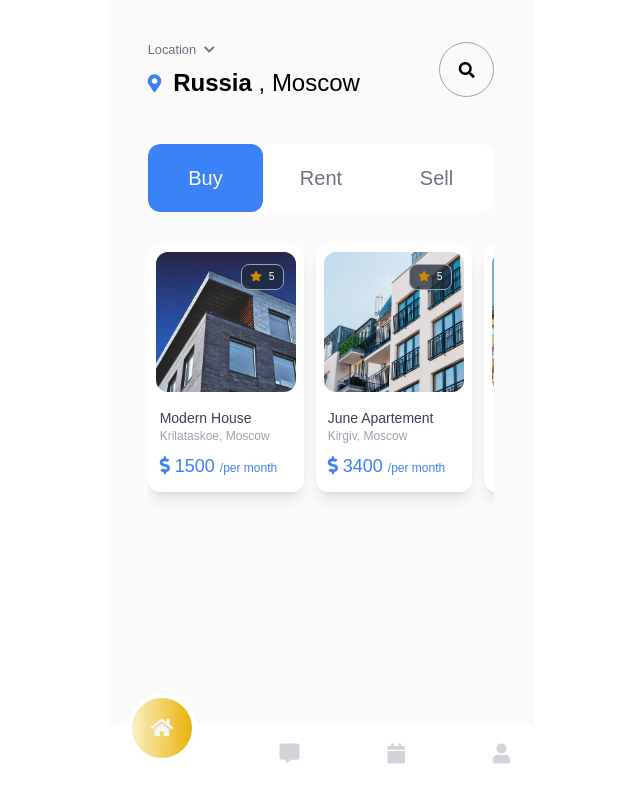
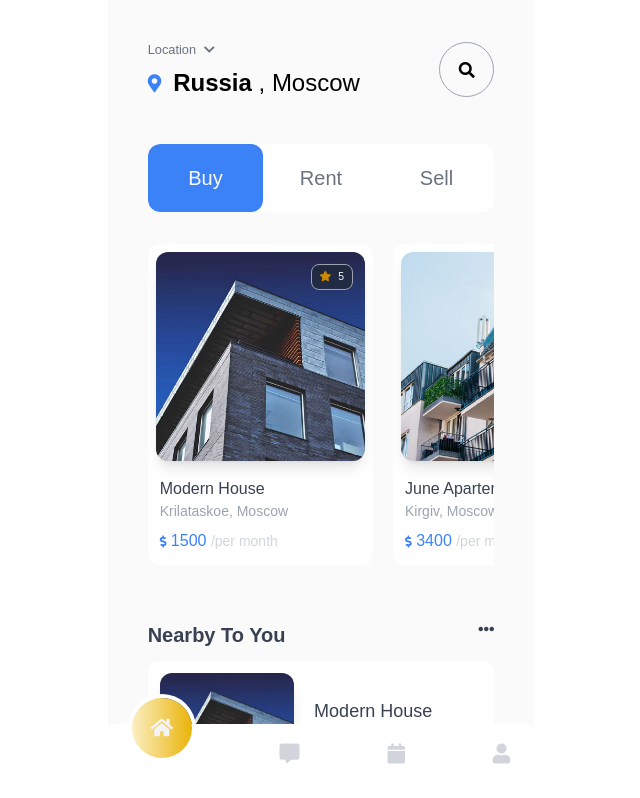
Before and after one commit to or-abdillh/real-state-app, a Vue app: page / in a window 1280 px wide. Shown: the top 798 px of the page, without its empty margins (319-959 px from the left). Built offline with nearby package versions, Linux system fonts and the light colour scheme.

Commit message:
Create list component and update card componnt

```diff
--- a/src/components/Card.vue
+++ b/src/components/Card.vue
@@ -1,19 +1,19 @@
 <template>
-  <section class="p-2 min-w-[45%] rounded-xl bg-white shadow-lg">
+  <section class="p-2 min-w-[65%] rounded-xl bg-white">
     <div class="relative">
       <span class="absolute top-3 right-3 text-xxs bg-gray-800 bg-opacity-75 text-gray-50 px-2 py-1 rounded-lg border border-gray-400">
         <i class="fa fa-star text-yellow-600 mr-1"></i>
         {{ source.rate }}
       </span>
-      <img :src="source.thumbnail" class="z-10 w-full rounded-xl" alt="image">
+      <img :src="source.thumbnail" class="z-10 w-full rounded-xl shadow-lg" alt="image">
     </div>
     <div class="mt-3 p-1">
-      <h1 class="font-medium text-sm text-gray-700">{{ source.name }}</h1>
-      <p class="mb-2 text-xs text-gray-400">{{ source.place }}</p>
-      <span class="text-lg font-medium text-blue-500">
-        <i class="fa fa-dollar-sign"></i>
+      <h1 class="font-medium text-base text-gray-700">{{ source.name }}</h1>
+      <p class="mb-2 text-sm text-gray-400">{{ source.place }}</p>
+      <span class="text-base font-medium text-blue-500">
+        <i class="fa fa-dollar-sign text-xs"></i>
         {{ source.price }}
-        <small class="text-xs">/per month</small>
+        <small class="text-sm text-gray-300">/per month</small>
       </span>
     </div>
   </section>
--- a/src/components/Carousell.vue
+++ b/src/components/Carousell.vue
@@ -8,7 +8,7 @@
 </style>
 
 <template>
-  <main class="no-scrollbar w-full pt-2 pb-8 mt-6 flex gap-3 overflow-scroll">
+  <main class="no-scrollbar w-full pt-2 pb-8 mt-6 flex gap-5 overflow-scroll">
     <template v-for="item in source" :key="item.id">
       <Card :source="item" />
     </template>
--- /dev/null
+++ b/src/components/List.vue
@@ -0,0 +1,24 @@
+<template>
+  <section class="mt-3 w-full bg-white rounded-xl flex items-center gap-5 p-3">
+    <img :src="source.thumbnail" class="w-5/12 rounded-xl shadow-lg" />
+    <div>
+      <h1 class="text-lg font-medium text-gray-700 mb-1">{{ source.name }}</h1>
+      <p class="text-gray-400 font-medium text-sm mb-2">{{ source.place }}</p>
+      <span class="text-blue-400 text-lg font-medium">
+        <i class="fa fa-dollar-sign text-xs"></i>
+        {{ ( source.price / 30 ).toFixed() }}
+        <span class="text-gray-400 text-sm">/per day</span>
+      </span>
+    </div>
+  </section>
+</template>
+
+<script setup>
+
+const props = defineProps({
+  source: {
+    type: Object
+  }
+})
+
+</script>
--- a/src/views/Home.vue
+++ b/src/views/Home.vue
@@ -3,6 +3,17 @@
     <HeaderHome />
     <Category />
     <Carousell :source="highlights" />
+    <section class="mt-6 text-gray-700 mb-5">
+      <div class="flex justify-between">
+        <h1 class="font-semibold text-xl">Nearby To You</h1>
+        <i class="fa fa-ellipsis-h"></i>
+      </div>
+      <div>
+        <template v-for="item in highlights" :key="item.id">
+          <List :source="item" />
+        </template>
+      </div>
+    </section>
   </main>
 </template>
 
@@ -11,6 +22,7 @@
 import HeaderHome from '@/components/HeaderHome.vue'
 import Category from '@/components/Category.vue'
 import Carousell from '@/components/Carousell.vue'
-import highlights from '@/contents/higlights.ts'
+import List from '@/components/List.vue'
+import highlights from '@/contents/highlights.ts'
 
 </script>
```
Also changed, not shown: src/contents/highlights.ts (renamed from src/contents/higlights.ts).
